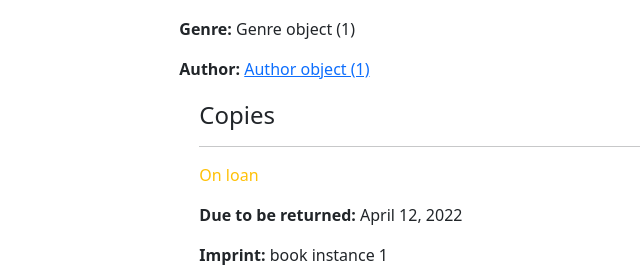
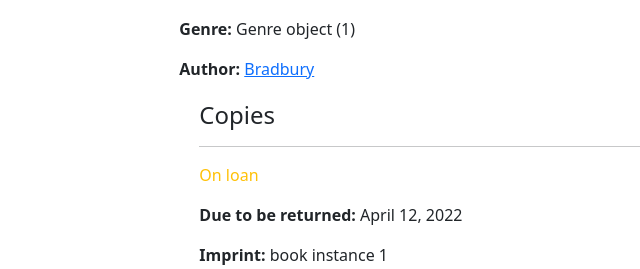
Before and after one commit to VENKY4499/A_1_pythonanywhere, a Django app: page /catalog/book/1 in a window 1280 px wide. Shown: the part 199-468 px from the top of the page, without its empty margins (46-686 px from the left). Run offline with Django 4.2, Linux system fonts and the light colour scheme; data comes from the database, SQL or seed files in the repository; both versions use the stored data as it was after the commit.

Commit message:
updated
updated

```diff
--- a/localilbrary/catalog/templates/catalog/book_detail.html
+++ b/localilbrary/catalog/templates/catalog/book_detail.html
@@ -8,7 +8,7 @@
   <p><strong>ISBN:</strong> {{ book.isbn }}</p>
   <p><strong>Language:</strong> {{ book.language }}</p>
   <p><strong>Genre:</strong> {{ book.genre.all|join:", " }}</p>
-    <p><strong>Author:</strong> <a href="{% url 'author-detail' book.author.pk %}">{{ book.author}}</a></p>
+    <p><strong>Author:</strong> <a href="{% url 'author-detail' book.author.pk %}">{{ book.author.last_name}}</a></p>
 
 
   <div style="margin-left:20px;margin-top:20px">
--- a/localilbrary/manage.py
+++ b/localilbrary/manage.py
@@ -4,7 +4,8 @@ import os
 import sys
 import os
 import sys
-
+import os
+import sys
 
 def main():
     """Run administrative tasks."""
```
Also changed, not shown: localilbrary/db.sqlite3, 1 other file.
